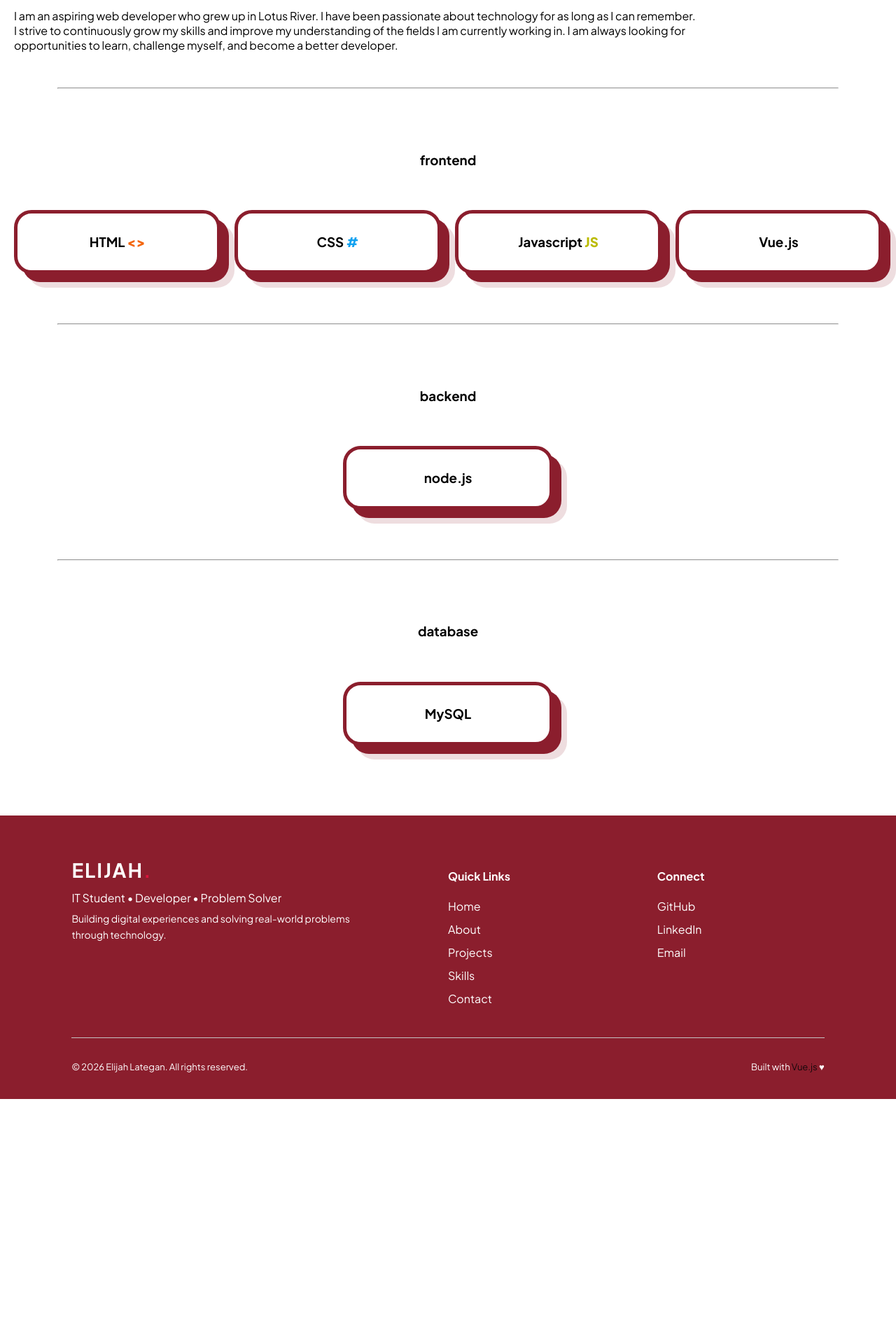
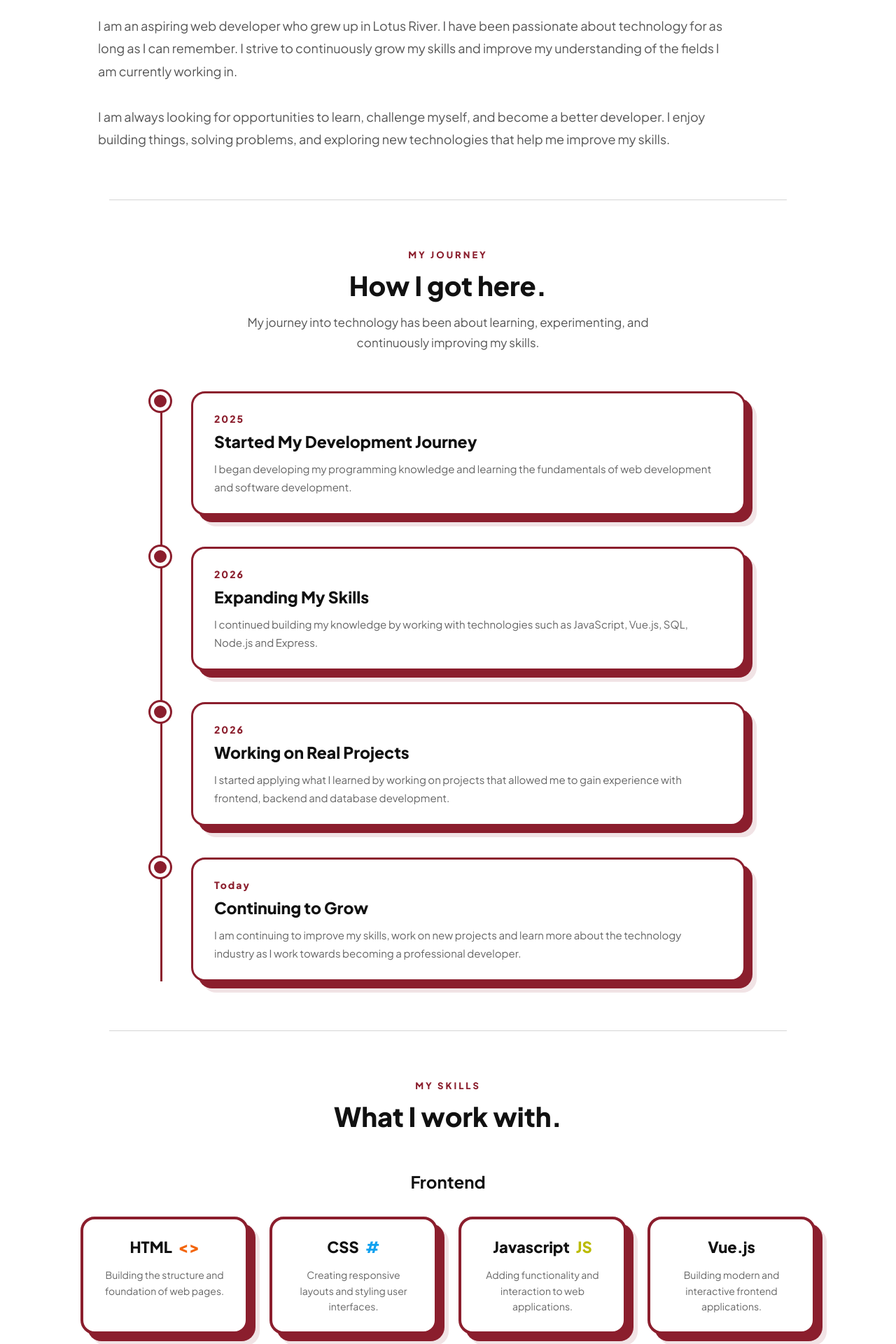
Before and after one commit to Elijah736/digital-portfolio, a Vue app in the folder portfolio/: page /about in a window 1280 px wide. Shown: the part 260-2180 px from the top of the page at 70% size. Before the commit the page ends 1830 px from the top, so only its background shows below. Built offline with nearby package versions, Linux system fonts and the light colour scheme.

Commit message:
finished about me page

```diff
--- a/portfolio/src/views/About.vue
+++ b/portfolio/src/views/About.vue
@@ -1,122 +1,619 @@
 <template>
   <div class="aboutsection">
+
     <div class="num1">
-        <h1>A little about me.</h1><br>
-        <p>
+      <p class="section-label">ABOUT ME</p>
+
+      <h1>A little about me.</h1>
+
+      <p class="about-text">
         I am an aspiring web developer who grew up in Lotus River.
-            I have been passionate about technology for as long as I can remember.<br> I strive to continuously grow my skills and improve my understanding of the fields I am currently working in.
-            I am always looking for <br> opportunities to learn, challenge myself, and become a better developer.
+        I have been passionate about technology for as long as I can remember.
+        I strive to continuously grow my skills and improve my understanding
+        of the fields I am currently working in.
+        <br><br>
+        I am always looking for opportunities to learn, challenge myself,
+        and become a better developer. I enjoy building things, solving
+        problems, and exploring new technologies that help me improve my skills.
       </p>
     </div>
-    <hr class="horizontal-line"><br><br><br>
+
+    <hr class="horizontal-line">
+
+    <!-- MY JOURNEY -->
+
+    <div class="journey">
+
+      <p class="section-label">MY JOURNEY</p>
+
+      <h2>How I got here.</h2>
+
+      <p class="journey-intro">
+        My journey into technology has been about learning, experimenting,
+        and continuously improving my skills.
+      </p>
+
+      <div class="timeline">
+
+        <div class="timeline-item">
+
+          <div class="timeline-dot"></div>
+
+          <div class="timeline-content">
+            <span>2025</span>
+
+            <h3>Started My Development Journey</h3>
+
+            <p>
+              I began developing my programming knowledge and learning the
+              fundamentals of web development and software development.
+            </p>
+          </div>
+
+        </div>
+
+        <div class="timeline-item">
+
+          <div class="timeline-dot"></div>
+
+          <div class="timeline-content">
+            <span>2026</span>
+
+            <h3>Expanding My Skills</h3>
+
+            <p>
+              I continued building my knowledge by working with technologies
+              such as JavaScript, Vue.js, SQL, Node.js and Express.
+            </p>
+          </div>
+
+        </div>
+
+        <div class="timeline-item">
+
+          <div class="timeline-dot"></div>
+
+          <div class="timeline-content">
+            <span>2026</span>
+
+            <h3>Working on Real Projects</h3>
+
+            <p>
+              I started applying what I learned by working on projects that
+              allowed me to gain experience with frontend, backend and
+              database development.
+            </p>
+          </div>
+
+        </div>
+
+        <div class="timeline-item">
+
+          <div class="timeline-dot"></div>
+
+          <div class="timeline-content">
+            <span>Today</span>
+
+            <h3>Continuing to Grow</h3>
+
+            <p>
+              I am continuing to improve my skills, work on new projects
+              and learn more about the technology industry as I work towards
+              becoming a professional developer.
+            </p>
+          </div>
+
+        </div>
+
+      </div>
+
+    </div>
+
+    <hr class="horizontal-line">
+
+    <!-- MY SKILLS -->
+
     <div class="num2">
-        <h3>frontend</h3><br><br>
+
+      <p class="section-label">MY SKILLS</p>
+
+      <h2>What I work with.</h2>
+
+      <div class="skill-section">
+        <h3>Frontend</h3>
+
         <div class="frontend">
+
           <div class="frontend-cards">
-                <h3 class="html">HTML <span><></span></h3>
+            <h3 class="html">
+              HTML
+              <span>&lt;&gt;</span>
+            </h3>
+            <p>Building the structure and foundation of web pages.</p>
           </div>
+
           <div class="frontend-cards">
-                <h3 class="css">CSS <span>#</span></h3>
+            <h3 class="css">
+              CSS
+              <span>#</span>
+            </h3>
+            <p>Creating responsive layouts and styling user interfaces.</p>
           </div>
+
           <div class="frontend-cards">
-                <h3 class="javascript">Javascript <span>JS</span></h3>
+            <h3 class="javascript">
+              Javascript
+              <span>JS</span>
+            </h3>
+            <p>Adding functionality and interaction to web applications.</p>
           </div>
+
           <div class="frontend-cards">
-                <h3 class="vue">Vue.js</h3>
+            <h3 class="vue">
+              Vue.js
+            </h3>
+            <p>Building modern and interactive frontend applications.</p>
           </div>
-        </div><br><br><br>
 
-        <hr class="horizontal-line"><br><br><br>
-        <h3>backend</h3><br><br>
-        <div class="frontend">
-            <div class="frontend-cards">
-                <h3 class="">node.js</h3>
-            </div>
-        </div><br><br><br>
-
-        <hr class="horizontal-line"><br><br><br>
-        <h3>database</h3><br><br>
-        <div class="frontend">
-            <div class="frontend-cards">
-                <h3 class="">MySQL</h3>
         </div>
       </div>
+
+      <hr class="horizontal-line">
+
+      <div class="skill-section">
+        <h3>Backend</h3>
+
+        <div class="frontend">
+
+          <div class="frontend-cards">
+            <h3>Node.js</h3>
+            <p>Developing server-side applications and APIs.</p>
           </div>
+
+        </div>
+      </div>
+
+      <hr class="horizontal-line">
+
+      <div class="skill-section">
+        <h3>Database</h3>
+
+        <div class="frontend">
+
+          <div class="frontend-cards">
+            <h3>MySQL</h3>
+            <p>Working with relational databases and structured data.</p>
+          </div>
+
+        </div>
+      </div>
+
+    </div>
+  </div>
+  <hr class="horizontal-line">
+  <div class="goals-section">
+
+    <div class="goals-container">
+
+        <p class="section-label">MY GOALS</p>
+
+        <h2>My future plans</h2>
+
+        <p class="goals-text">
+            My goal is to become a highly skilled and versatile developer with a strong understanding of different programming languages,
+            technologies, and IT concepts. I want to continuously expand my knowledge, strengthen my problem-solving abilities, and stay
+            open to learning new technologies.<br><br>
+            I hope to build meaningful projects, challenge myself with new opportunities, and continue developing both my technical and
+            professional skills. Ultimately, I want to become a well-rounded IT professional who can confidently adapt to new technologies
+            and solve real-world problems.
+        </p>
+
+    </div>
+
   </div>
 </template>
 
 <style scoped>
-.aboutsection{
-    padding: 20px;
+.aboutsection {
+  width: 100%;
+  padding: 70px 8%;
+  box-sizing: border-box;
 }
 
-.num1{
-    margin-top: 50px;
-    margin-bottom: 50px;
+/* ABOUT SECTION */
+
+.num1 {
+  max-width: 1000px;
+  margin: 0 auto 70px;
 }
 
-.num1 h1{
-  margin: 0 0 20px;
+.section-label {
+  margin-bottom: 12px;
+  color: #8B1E2D;
+  font-size: 13px;
+  font-weight: 800;
+  letter-spacing: 3px;
+}
+
+.num1 h1 {
+  margin: 0 0 25px;
   color: #111111;
   font-size: 52px;
+  font-weight: 800;
 }
 
-.num1 p{
+.about-text {
+  max-width: 900px;
+  margin: 0;
+  color: #555555;
+  font-size: 18px;
+  line-height: 1.8;
   font-weight: 400;
-    word-spacing: 20%;
 }
 
-.horizontal-line{
+/* DIVIDER */
+
+.horizontal-line {
   width: 90%;
-    color: rgb(169, 169, 169);
+  margin: 0 auto 70px;
+  border: 0;
+  border-top: 1px solid #d6d6d6;
 }
 
-.num2{
+/* MY JOURNEY */
+
+.journey {
+  max-width: 1000px;
+  margin: 0 auto 70px;
+}
+
+.journey .section-label {
+  text-align: center;
+}
+
+.journey h2 {
+  margin: 0 0 15px;
+  color: #111111;
+  font-size: 38px;
+  font-weight: 800;
+  text-align: center;
+}
+
+.journey-intro {
+  max-width: 650px;
+  margin: 0 auto 55px;
+  color: #555555;
+  font-size: 17px;
+  line-height: 1.7;
+  text-align: center;
+}
+
+/* TIMELINE */
+
+.timeline {
+  position: relative;
+  max-width: 850px;
+  margin: 0 auto;
+}
+
+.timeline::before {
+  content: '';
+  position: absolute;
+  left: 14px;
+  top: 0;
+  width: 3px;
+  height: 100%;
+  background: #8B1E2D;
+}
+
+.timeline-item {
+  position: relative;
+  display: flex;
+  gap: 30px;
+  margin-bottom: 45px;
+}
+
+.timeline-item:last-child {
+  margin-bottom: 0;
+}
+
+.timeline-dot {
+  width: 28px;
+  height: 28px;
+  flex-shrink: 0;
+  box-sizing: border-box;
+  background: #8B1E2D;
+  border: 5px solid #ffffff;
+  border-radius: 50%;
+  box-shadow: 0 0 0 3px #8B1E2D;
+  z-index: 1;
+}
+
+.timeline-content {
+  width: 100%;
+  padding: 25px 30px;
+  box-sizing: border-box;
+
+  background: #ffffff;
+
+  border: 3px solid #8B1E2D;
+  border-radius: 20px;
+
+  box-shadow:
+    10px 10px 0 #8B1E2D,
+    16px 16px 0 rgba(139, 30, 45, 0.12);
+
+  transition: 0.3s ease;
+}
+
+.timeline-content:hover {
+  transform: translate(-5px, -5px);
+
+  box-shadow:
+    15px 15px 0 #8B1E2D,
+    23px 23px 0 rgba(139, 30, 45, 0.12);
+}
+
+.timeline-content span {
+  color: #8B1E2D;
+  font-size: 14px;
+  font-weight: 800;
+  letter-spacing: 2px;
+}
+
+.timeline-content h3 {
+  margin: 8px 0 12px;
+  color: #111111;
+  font-size: 23px;
+  font-weight: 800;
+}
+
+.timeline-content p {
+  margin: 0;
+  color: #666666;
+  font-size: 15px;
+  line-height: 1.7;
+}
+
+/* SKILLS */
+
+.num2 {
+  text-align: center;
+}
+
+.num2 h2 {
+  margin: 0 0 55px;
+  color: #111111;
+  font-size: 38px;
+  font-weight: 800;
+}
+
+.skill-section {
+  margin-bottom: 70px;
+}
+
+.skill-section > h3 {
+  margin-bottom: 35px;
+  color: #111111;
+  font-size: 24px;
+  font-weight: 700;
+  text-transform: capitalize;
+}
+
+/* SKILL CARDS */
+
+.frontend {
+  display: flex;
+  justify-content: center;
+  flex-wrap: wrap;
+  gap: 30px;
+}
+
+.frontend-cards {
+  width: 240px;
+  min-height: 150px;
+  padding: 25px;
+  box-sizing: border-box;
+
+  border: 4px solid #8B1E2D;
+  border-radius: 20px;
+
+  background: #ffffff;
+
+  box-shadow:
+    10px 10px 0 #8B1E2D,
+    16px 16px 0 rgba(139, 30, 45, 0.12);
+
+  transition: 0.3s ease;
+}
+
+.frontend-cards:hover {
+  transform: translate(-5px, -5px);
+
+  box-shadow:
+    15px 15px 0 #8B1E2D,
+    23px 23px 0 rgba(139, 30, 45, 0.12);
+}
+
+.frontend-cards h3 {
+  margin: 0 0 15px;
+  color: #111111;
+  font-size: 22px;
+  font-weight: 800;
+}
+
+.frontend-cards p {
+  margin: 0;
+  color: #666666;
+  font-size: 14px;
+  line-height: 1.6;
+}
+
+/* LANGUAGE SYMBOLS */
+
+.html span {
+  color: rgb(243, 101, 12);
+  font-weight: 800;
+  margin-left: 5px;
+}
+
+.css span {
+  color: rgb(15, 161, 240);
+  font-weight: 800;
+  margin-left: 5px;
+}
+
+.javascript span {
+  color: rgb(187, 187, 2);
+  font-weight: 800;
+  margin-left: 5px;
+}
+
+
+
+
+/* Goals section */
+
+.goals-section{
+    max-width: 1000px;
+    margin: 0 auto 70px;
+}
+
+
+.goals-container{
     justify-content: center;
     text-align: center;
 }
 
-.num2 h3{
-    font-weight: 700;
-}
 
-.frontend{
-    display: flex;
-    justify-content: center;
-    gap: 20px;
-}
-
-.frontend-cards{
-  width: 300px;
-  border: 5px solid #8B1E2D;
-  border-radius: 25px;
-  padding: 10px;
-  background: #ffffff;
-  box-shadow:
-    12px 12px 0 #8B1E2D,
-    20px 20px 0 rgba(139, 30, 45, 0.15);
-  transition: 0.3s ease;
-}
-
-.frontend-cards:hover{
-  transform: translate(-5px, -5px);
-  box-shadow:
-    18px 18px 0 #8B1E2D,
-    28px 28px 0 rgba(139, 30, 45, 0.15);
-}
-
-.html span{
-    color: rgb(243, 101, 12);
+.goals-container h2{
+  margin: 0 0 25px;
+  color: #111111;
+  font-size: 52px;
   font-weight: 800;
 }
 
-.css span{
-    color: rgb(15, 161, 240);
-    font-weight: 800;
+
+.goals-text{
+  text-align: center;
+  max-width: 1200px;
+  color: #555555;
+  font-size: 18px;
+  line-height: 1.8;
+  font-weight: 400;
 }
 
-.javascript span{
-    color: rgb(187, 187, 2);
-    font-weight: 800;
+
+
+
+
+
+
+/* MOBILE */
+
+@media (max-width: 768px) {
+  .goals-section {
+    padding: 50px 25px;
+  }
+
+   .goals-container {
+    margin-bottom: 50px;
+   }
+
+   .goals-container h2 {
+    font-size: 30px;
+   }
+
+   .goals-text {
+    font-size: 16px;
+    line-height: 1.7;
+   }
+
+  .aboutsection {
+    padding: 50px 25px;
+  }
+
+  .num1 {
+    margin-bottom: 50px;
+  }
+
+  .num1 h1 {
+    font-size: 40px;
+  }
+
+  .about-text {
+    font-size: 16px;
+    line-height: 1.7;
+  }
+
+  .horizontal-line {
+    width: 100%;
+    margin-bottom: 50px;
+  }
+
+  /* JOURNEY */
+
+  .journey {
+    margin-bottom: 50px;
+  }
+
+  .journey h2 {
+    font-size: 30px;
+  }
+
+  .journey-intro {
+    font-size: 16px;
+    margin-bottom: 45px;
+  }
+
+  .timeline {
+    margin-left: 0;
+  }
+
+  .timeline::before {
+    left: 12px;
+  }
+
+  .timeline-item {
+    gap: 20px;
+    margin-bottom: 35px;
+  }
+
+  .timeline-dot {
+    width: 25px;
+    height: 25px;
+  }
+
+  .timeline-content {
+    padding: 20px;
+  }
+
+  .timeline-content h3 {
+    font-size: 20px;
+  }
+
+  .timeline-content p {
+    font-size: 14px;
+  }
+
+  /* SKILLS */
+
+  .num2 h2 {
+    font-size: 30px;
+    margin-bottom: 40px;
+  }
+
+  .frontend {
+    gap: 25px;
+  }
+
+  .frontend-cards {
+    width: 100%;
+    max-width: 350px;
+  }
+
+  .skill-section {
+    margin-bottom: 55px;
+  }
 }
 </style>
```
Lines whose indentation alone changed are shown as unchanged.
